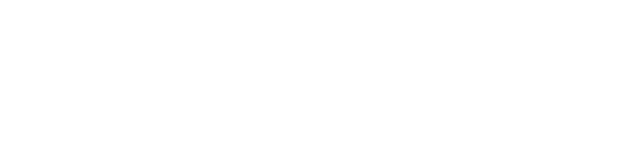
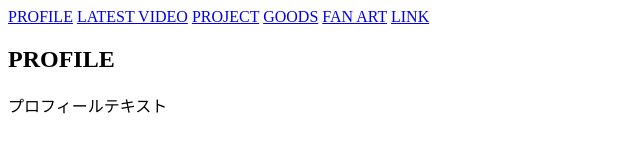
Before and after one commit to meru6/komukomu, a plain HTML site: page シャルノス/VIEW/MAI010/main.html in a window 1280 px wide. Shown: the whole page, without its empty margins (0-640 px from the left). Drawn offline with Linux system fonts and the light colour scheme; a web font is replaced by a local one.

Commit message:
中身の提案

```diff
--- a/シャルノス/VIEW/MAI010/main.html
+++ b/シャルノス/VIEW/MAI010/main.html
@@ -10,6 +10,39 @@
     <link rel="stylesheet" href="../../CSS/MAI010/main.css">
 </head>
 <body>
+    <!-- 初期画面ロゴの表示/ローディング -->
+    <div id="loading"></div>
+
+    <!-- ヘッダー -->
+    <header id="header">
+        <nav class="nav">
+            <a href="#profile">PROFILE</a>
+            <a href="#latest-video">LATEST VIDEO</a>
+            <a href="#project">PROJECT</a>
+            <a href="#goods">GOODS</a>
+            <a href="#fanart">FAN ART</a>
+            <a href="#link">LINK</a>
+        </nav>
+    </header>
+
+    <!-- hero -->
+    <section id="hero"></section>
+    <!-- PROFILE -->
+     <section id="profile" class="section">
+        <div class="profile-wrap">
+            <div class="profile-img">
+                <!-- キービジュ / 立ち絵切替 -->
+            </div>
+            <div class="profile-text">
+                <h2>PROFILE</h2>
+                <p> プロフィールテキスト</p>
+            </div>
+        </div>
+     </section>
+    <!-- LATEST VIDEO -->
+     <section id="latest-video" class="section">
+        <!-- 最新YouTube埋め込み予定 -->
+     </section>
 </body>
 <script src="../../JS/MAI010/main.js"></script>
 </html>
```
